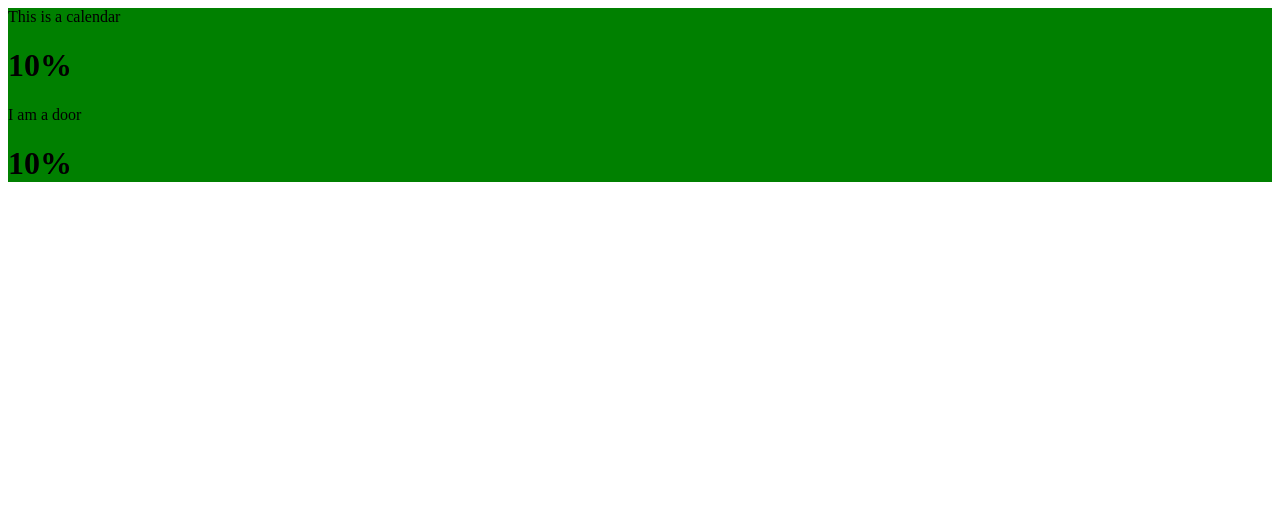
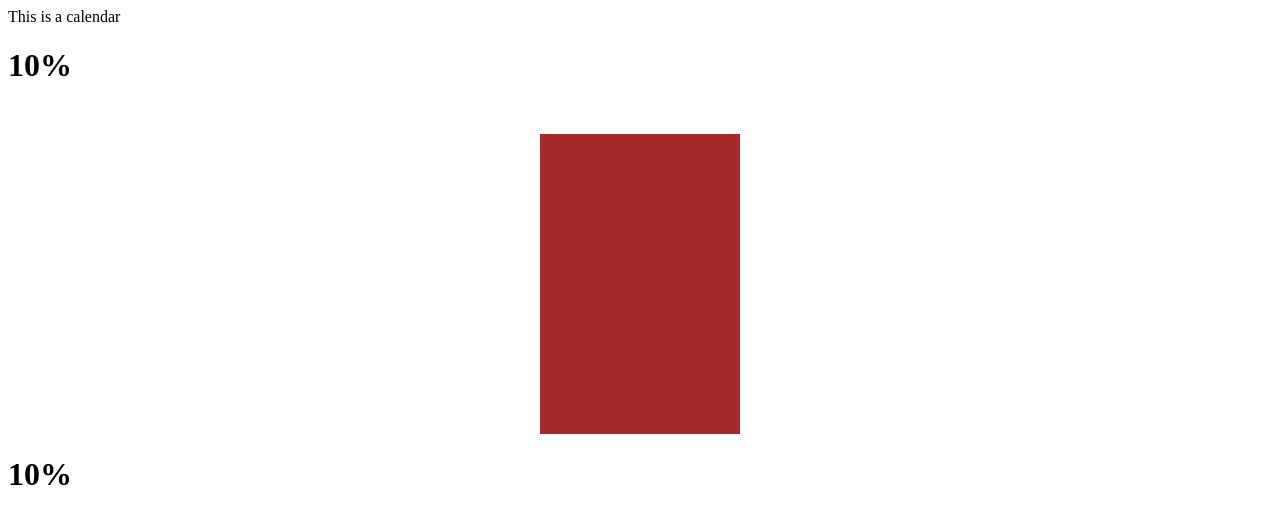
Before and after one commit to nattydodd/react-advent-calendar, a React app: page / in a window 1280 px wide. Shown: the top 524 px of the page. Built offline with nearby package versions, Linux system fonts and the light colour scheme.

Commit message:
added toggle door function and scss

```diff
--- a/components/calendar.js
+++ b/components/calendar.js
@@ -11,7 +11,7 @@ class Calendar extends Component {
       <div className="calendar">
         This is a calendar
         <ProgressBar percent="10%" />
-        <Door />
+        <Door id="1"/>
         <ChristmasScene percent="10%" />
       </div>
     );
--- a/components/door.js
+++ b/components/door.js
@@ -3,10 +3,28 @@ import { Component } from 'react';
 
 class Door extends Component {
 
+  constructor(props) {
+    super(props);
+
+    this.state = {
+      open: false
+    }
+  }
+
+  toggleDoor() {
+    this.setState({
+      open: !this.state.open
+    })
+  }
+
   render() {
     return (
-      <div className="door">
-        I am a door
+      <div
+        className="door__frame">
+        <div
+          className={`door__door ${this.state.open ? "door__door--open" : ""}`}
+          onClick={() => this.toggleDoor()}>
+        </div>
       </div>
     );
   }
--- a/public/css/style.css
+++ b/public/css/style.css
@@ -1,2 +1,19 @@
-#mount {
-  background: green; }
+.door__frame {
+  background-color: lightgrey;
+  position: relative;
+  width: 200px;
+  height: 300px;
+  margin: 0 auto;
+  margin-top: 50px; }
+
+.door__door {
+  background-color: brown;
+  position: absolute;
+  top: 0px;
+  left: 0px;
+  width: 200px;
+  height: 300px;
+  transform-origin: left;
+  transition: all 0.5s ease-in-out; }
+  .door__door--open {
+    transform: perspective(1200px) translateZ(0px) translateX(0px) translateY(0px) rotateY(-105deg); }
--- /dev/null
+++ b/public/scss/door.scss
@@ -0,0 +1,30 @@
+$module: '.door';
+
+#{$module} {
+
+  &__frame {
+    background-color: lightgrey;
+    position: relative;
+    width: 200px;
+    height: 300px;
+
+    margin: 0 auto;
+    margin-top: 50px;
+  }
+
+  &__door {
+    background-color: brown;
+    position: absolute;
+    top: 0px;
+    left: 0px;
+    width: 200px;
+    height: 300px;
+
+    transform-origin: left;
+    transition: all 0.5s ease-in-out;
+
+    &--open {
+      transform: perspective(1200px) translateZ(0px) translateX(0px) translateY(0px) rotateY(-105deg);
+    }
+  }
+}
--- a/public/scss/style.scss
+++ b/public/scss/style.scss
@@ -1,3 +1 @@
-#mount {
-  background: green;
-}
+@import 'door.scss';
```
